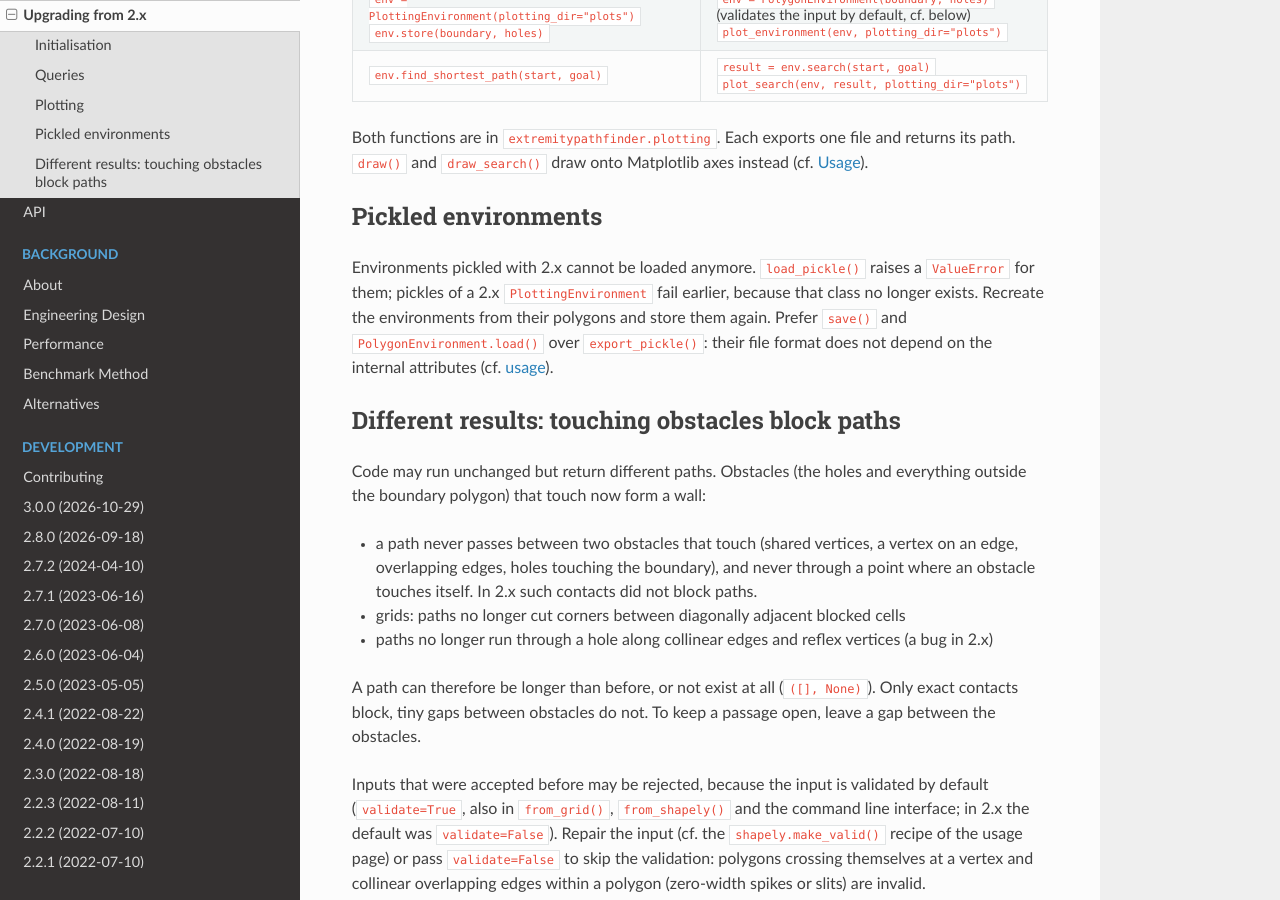
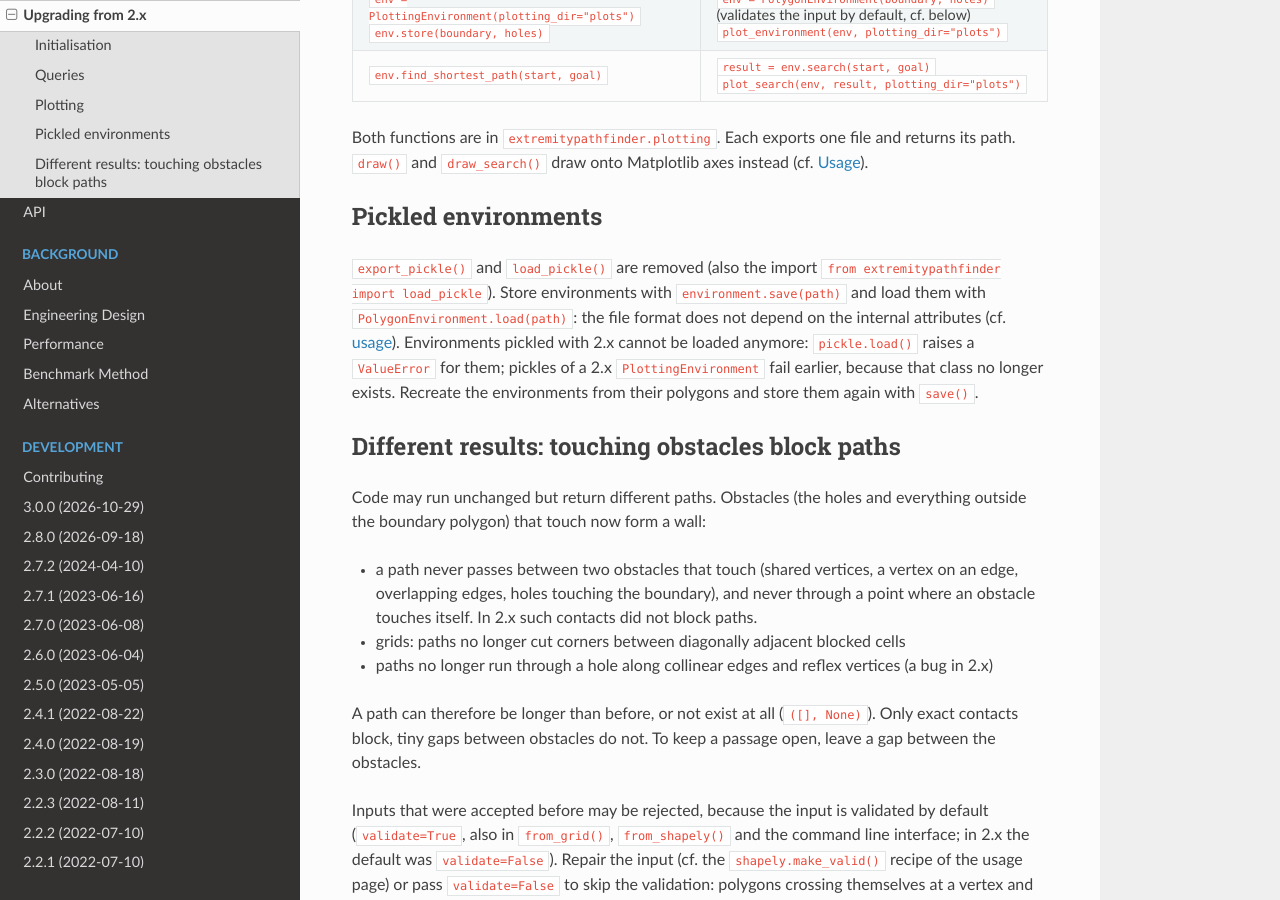
Before and after one commit to jannikmi/extremitypathfinder, a Sphinx documentation site: the page built from docs/2_upgrading.rst, in a window 1280 px wide and 900 px high, scrolled down 1430 px. Built offline with Sphinx 7.4.7 and the Read the Docs theme 3.1.0, drawn with Linux system fonts in a browser that asks for light colours.

Commit message:
BREAKING: remove export_pickle() and load_pickle(), save() and load() replace them (#245)
The environment stays picklable (copy, worker processes) with the version check.

Co-Authored-By: Claude Sonnet 5.5 <noreply@anthropic.com>
Claude-Session: https://claude.ai/code/session_01XJqV786abjhwWvvVpFRsVh

```diff
--- a/docs/0_getting_started.rst
+++ b/docs/0_getting_started.rst
@@ -38,7 +38,7 @@ Numba is optional. The choice is mainly speed against memory:
 - **Speed:** without Numba, building an environment takes about twice as long,
   and queries take moderately longer (cf. the speed-up by Numba on the :ref:`performance page <speed-tests>`).
 - **Memory:** Numba and the compiled functions are loaded when the package is imported, in every process using it,
-  even if it only loads a pickled environment. This adds tens of MiB to each process (more in the resident memory
+  even if it only loads a stored environment. This adds tens of MiB to each process (more in the resident memory
   on Linux than in the footprint on macOS, where the benchmarks ran) and roughly doubles the memory of the process
   after the imports. On small maps, it is a large part of the memory a process needs
   (cf. the memory composition on the :ref:`performance page <speed-tests>`).
--- a/docs/1_usage.rst
+++ b/docs/1_usage.rst
@@ -398,9 +398,9 @@ the environment). The loaded environment gives the same paths and lengths.
 Loading checks the structure of the file (``ValueError``), but neither validates the polygons again
 nor verifies that the graph is the visibility graph of the polygons: load files from sources you trust.
 
-Pickles (``export_pickle()`` and ``load_pickle()``) are still available, but can only be loaded with the same
-version of this package (e.g. environments pickled with 2.x raise a ``ValueError``) and may execute code when loaded:
-only load pickles you wrote yourself. Prefer ``save()`` and ``load()``.
+Environments can also be pickled (``pickle``, ``copy``, passing them to worker processes), which is faster to load
+but only meant for trusted data of the same version of this package: pickles of other versions raise a ``ValueError``
+(e.g. those of 2.x) and loading a pickle may execute code. Use ``save()`` and ``load()`` to keep environments.
 
 
 
--- a/docs/2_upgrading.rst
+++ b/docs/2_upgrading.rst
@@ -98,12 +98,12 @@ Both functions are in ``extremitypathfinder.plotting``. Each exports one file an
 Pickled environments
 --------------------
 
-Environments pickled with 2.x cannot be loaded anymore.
-``load_pickle()`` raises a ``ValueError`` for them; pickles of a 2.x ``PlottingEnvironment``
-fail earlier, because that class no longer exists.
-Recreate the environments from their polygons and store them again. Prefer ``save()`` and ``PolygonEnvironment.load()``
-over ``export_pickle()``: their file format does not depend on the internal attributes
-(cf. :ref:`usage <usage>`).
+``export_pickle()`` and ``load_pickle()`` are removed (also the import ``from extremitypathfinder import load_pickle``).
+Store environments with ``environment.save(path)`` and load them with ``PolygonEnvironment.load(path)``:
+the file format does not depend on the internal attributes (cf. :ref:`usage <usage>`).
+Environments pickled with 2.x cannot be loaded anymore: ``pickle.load()`` raises a ``ValueError`` for them;
+pickles of a 2.x ``PlottingEnvironment`` fail earlier, because that class no longer exists.
+Recreate the environments from their polygons and store them again with ``save()``.
 
 
 Different results: touching obstacles block paths
--- a/docs/8_design.rst
+++ b/docs/8_design.rst
@@ -769,7 +769,8 @@ stored: the zip format already detects corruption, and a checksum in the same fi
 The load does not verify that the graph is the visibility graph of the polygons (that needs the preparation),
 and does not validate the polygons again.
 
-Pickles (``export_pickle()``) store the internal attributes. Every pickle stores ``configs.PICKLE_FORMAT_VERSION``,
+Pickling an environment (``pickle``, ``copy``, passing it to worker processes) stores the internal attributes.
+There are no helper functions for pickle files: ``save()`` is the way to keep an environment. Every pickle stores ``configs.PICKLE_FORMAT_VERSION``,
 loading a pickle with a different version raises a ``ValueError`` with instructions instead of producing an
 environment with missing or outdated attributes. Increase the version whenever the stored attributes change
 incompatibly.
--- a/extremitypathfinder/__init__.py
+++ b/extremitypathfinder/__init__.py
@@ -1,4 +1,3 @@
 from .extremitypathfinder import PolygonEnvironment, SearchResult
-from .utils import load_pickle
 
-__all__ = ("PolygonEnvironment", "SearchResult", "load_pickle")
+__all__ = ("PolygonEnvironment", "SearchResult")
```
Also changed, not shown: CHANGELOG.rst (+5 -3 lines), docs/contributing/codebase-map.md (+2 -2 lines), docs/contributing/testing.md (+1 -1 lines), 6 other files.
